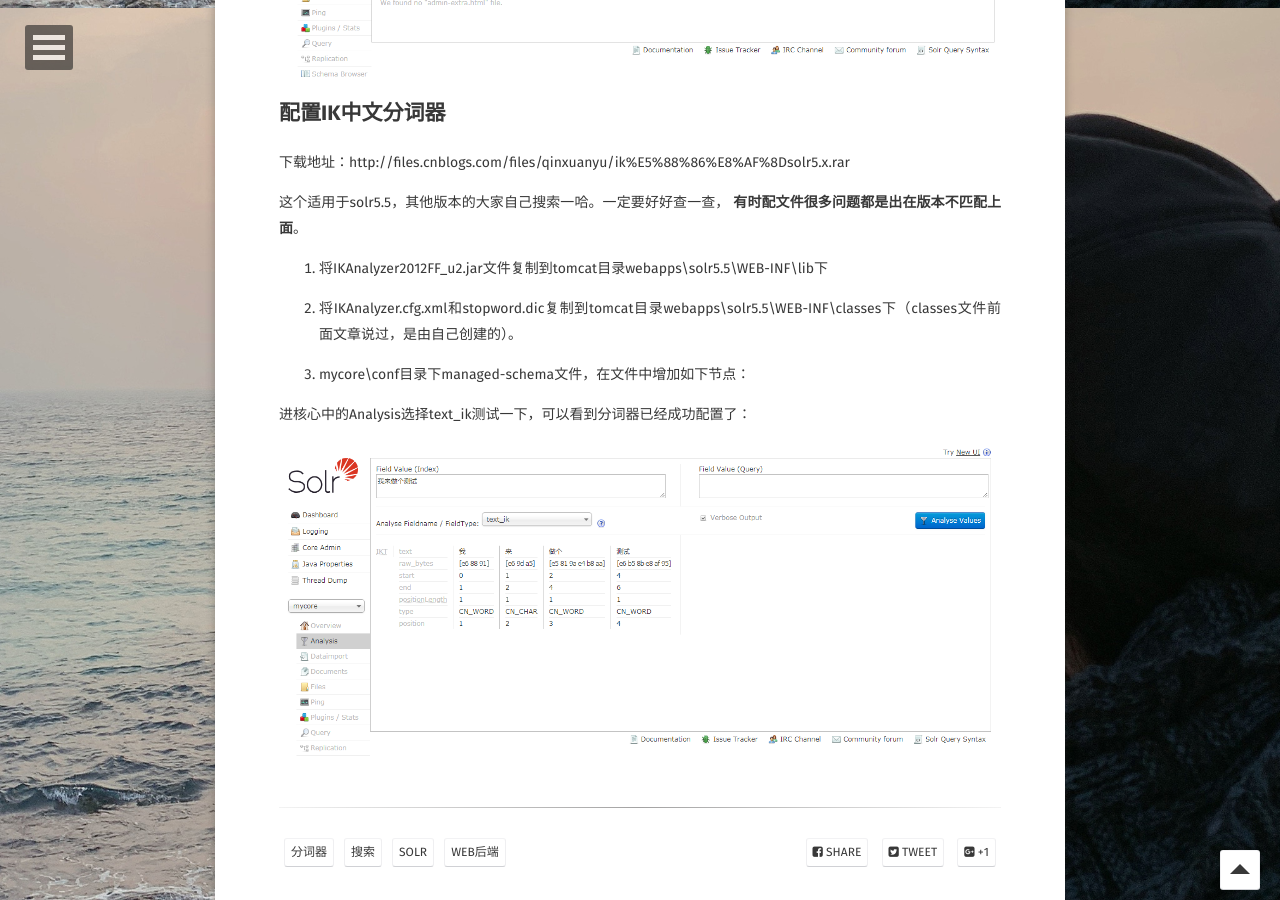
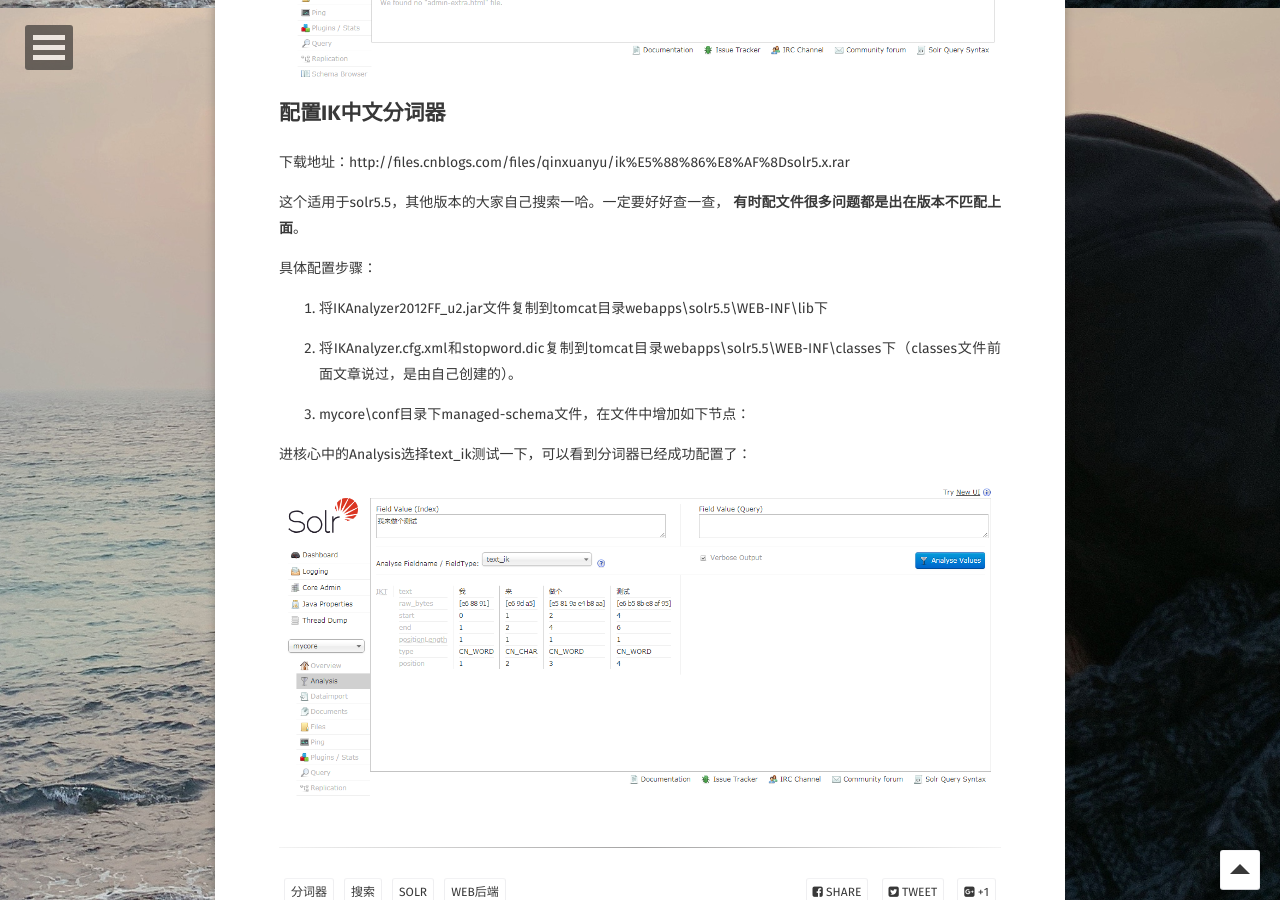
Before and after one commit to YawWQ/yawwq.github.io, a Jekyll site: the page built from _posts/2019-04-09-solr创建core以及整合ik分词器.md, in a window 1280 px wide and 900 px high, scrolled down 892 px. Built offline with Jekyll 4.4.1, drawn with Linux system fonts in a browser that asks for light colours; some web fonts are replaced; comment, search, counter and statistics services are not loaded.

Commit message:
Update 2019-04-09-solr创建core以及整合ik分词器.md

```diff
--- a/_posts/2019-04-09-solr创建core以及整合ik分词器.md
+++ b/_posts/2019-04-09-solr创建core以及整合ik分词器.md
@@ -32,6 +32,8 @@ comments: true
 这个适用于solr5.5，其他版本的大家自己搜索一哈。一定要好好查一查，
 **有时配文件很多问题都是出在版本不匹配上面**。
 
+具体配置步骤：
+
 1. 将IKAnalyzer2012FF_u2.jar文件复制到tomcat目录webapps\solr5.5\WEB-INF\lib下
 
 2. 将IKAnalyzer.cfg.xml和stopword.dic复制到tomcat目录webapps\solr5.5\WEB-INF\classes下（classes文件前面文章说过，是由自己创建的）。
```
